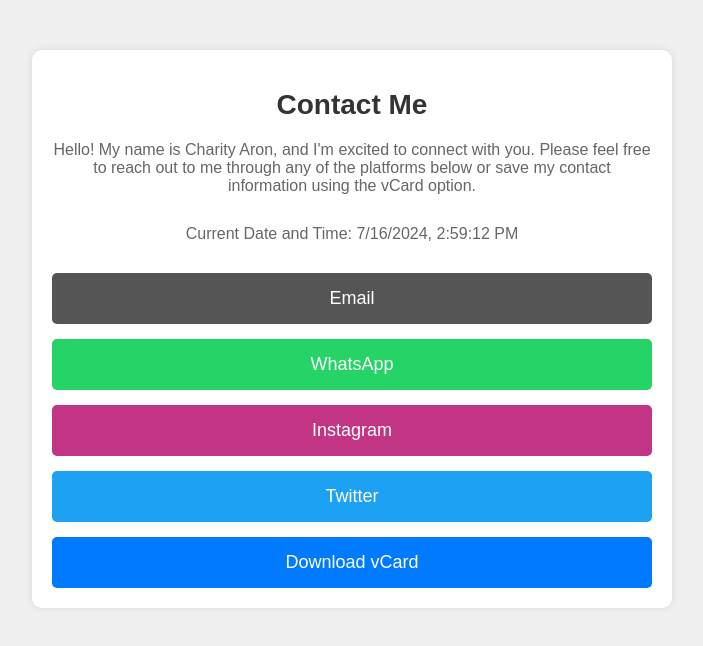
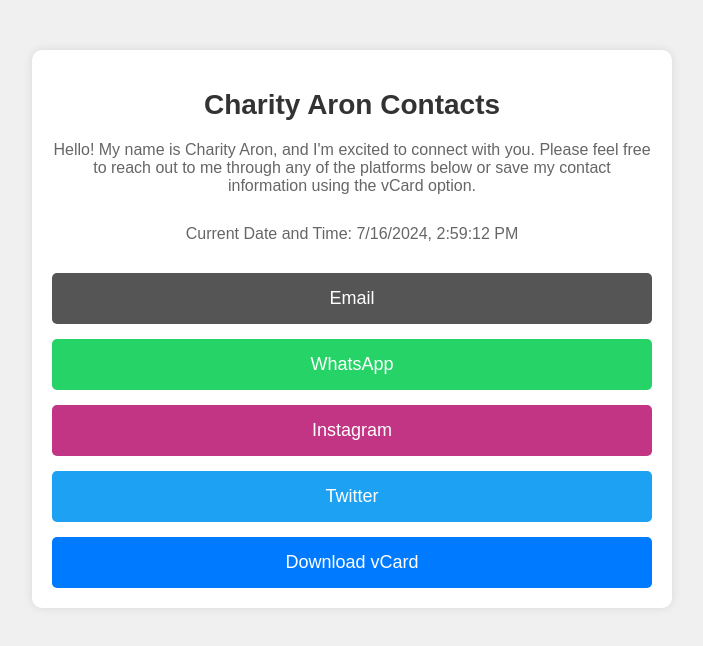
Before and after one commit to casaron14/My-Contact, a plain HTML site: page index.html in a window 1280 px wide. Shown: the whole page, without its empty margins (288-991 px from the left). Drawn offline with Linux system fonts and the light colour scheme.

Commit message:
index.html

```diff
--- a/index.html
+++ b/index.html
@@ -3,13 +3,13 @@
 <head>
     <meta charset="UTF-8">
     <meta name="viewport" content="width=device-width, initial-scale=1.0">
-    <title>Contact Me</title>
+    <title>My Contacts</title>
     <link rel="stylesheet" href="Styles.css">
     <script defer src="scripts.js"></script>
 </head>
 <body>
     <div class="container">
-        <h1>Contact Me</h1>
+        <h1>Charity Aron Contacts</h1>
         <p id="intro">Hello! My name is Charity Aron, and I'm excited to connect with you. Please feel free to reach out to me through any of the platforms below or save my contact information using the vCard option.</p>
         <p id="datetime"></p>
         <div class="contact-links">
```
